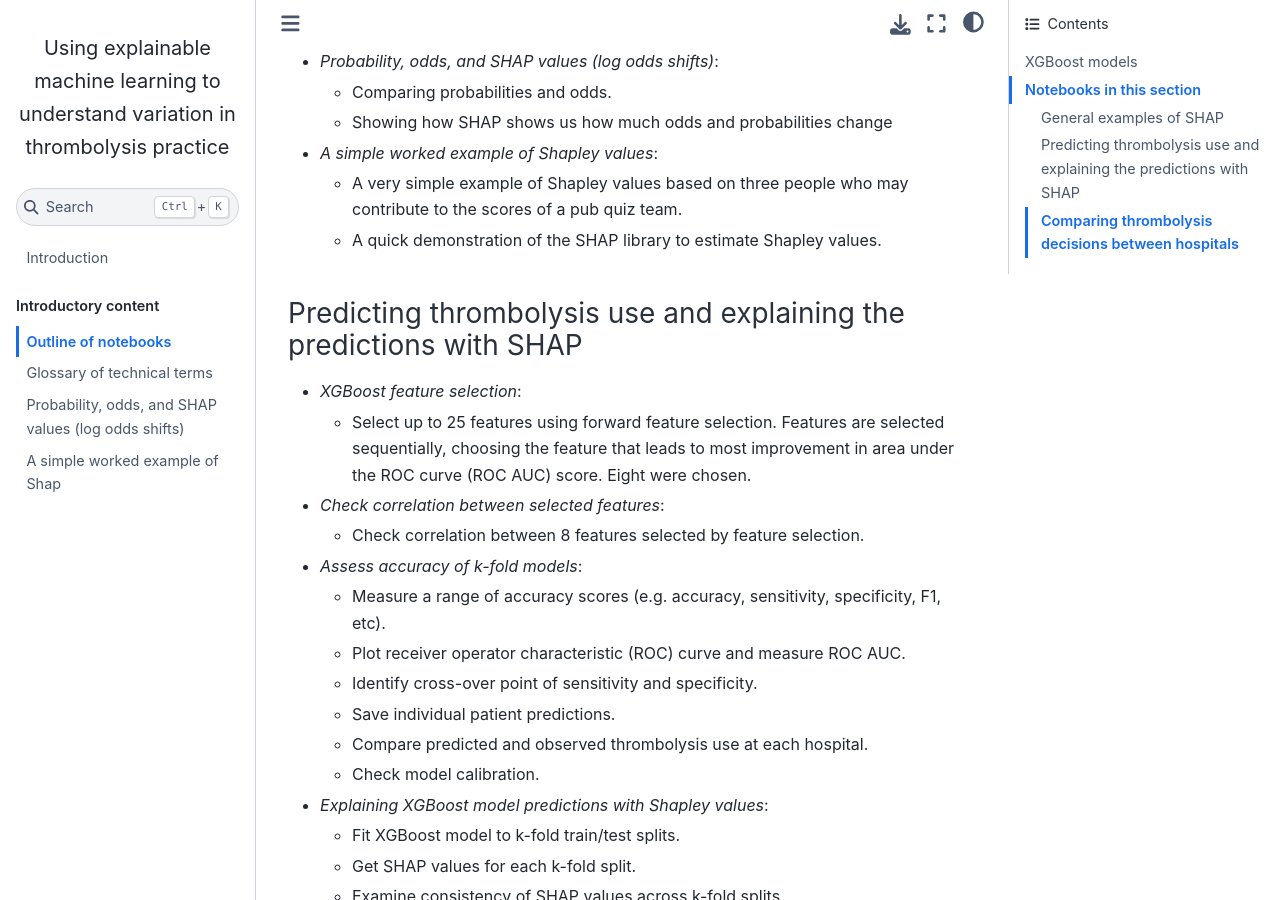
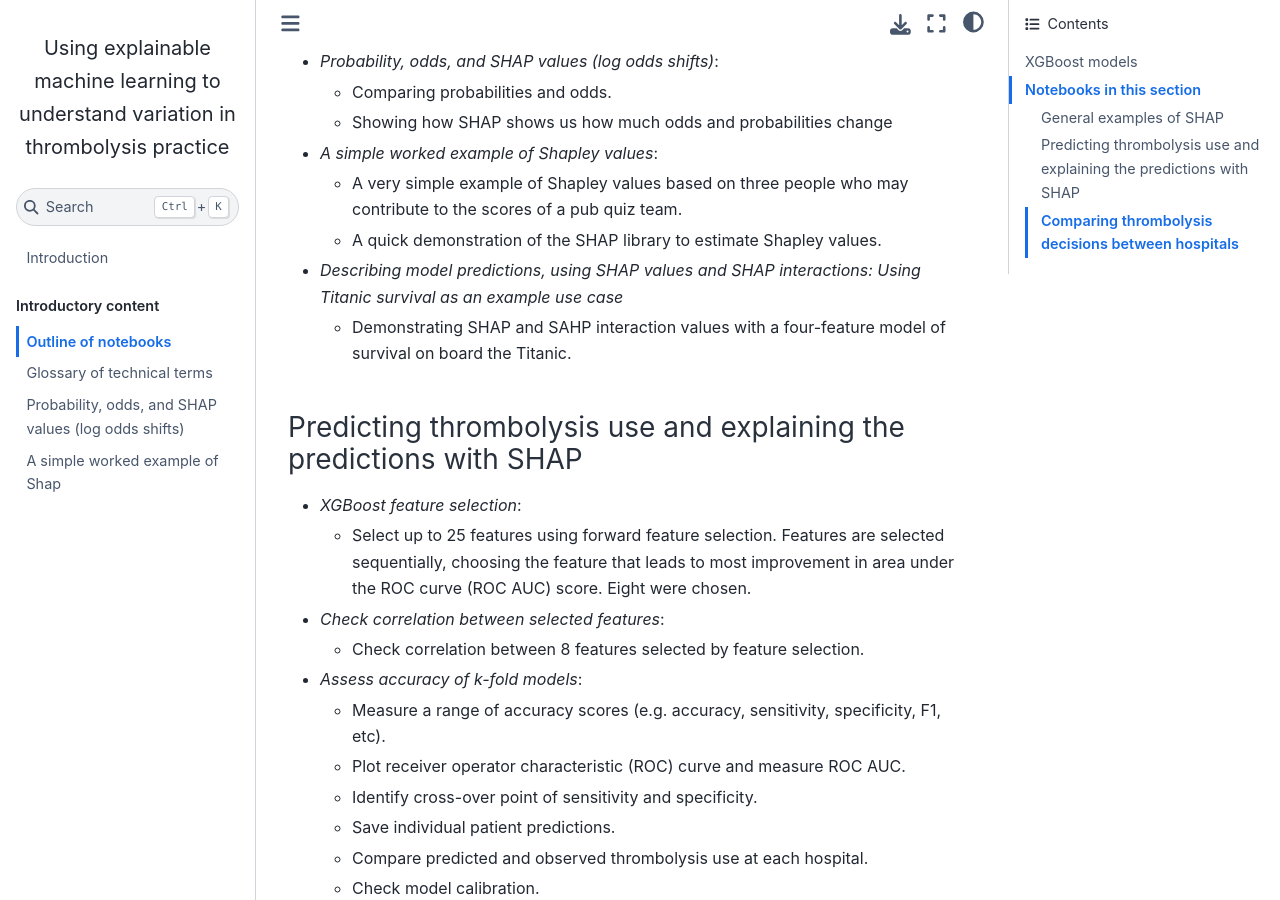
Before and after one commit to samuel-book/samuel_shap_paper_1, a Jupyter Book: the page built from xgb_with_feature_selection/outline.md, in a window 1280 px wide and 900 px high, scrolled down 1215 px. Built offline with Jupyter Book 1.0.4 settings and Sphinx 7.4.7 and the Sphinx Book theme 1.1.4, drawn with Linux system fonts in a browser that asks for light colours; pages that are not in the unit, such as notebooks, are missing from menus.

Commit message:
Update outline to incldue SHAP interactions

```diff
--- a/xgb_with_feature_selection/outline.md
+++ b/xgb_with_feature_selection/outline.md
@@ -41,6 +41,9 @@ More information on the `shap` library, used to estimate Shapley values, may be
 * *A simple worked example of Shapley values*:
     * A very simple example of Shapley values based on three people who may contribute to the scores of a pub quiz team.
     * A quick demonstration of the SHAP library to estimate Shapley values.
+
+* *Describing model predictions, using SHAP values and SHAP interactions: Using Titanic survival as an example use case*
+	* Demonstrating SHAP and SAHP interaction values with a four-feature model of survival on board the Titanic.
 
 ### Predicting thrombolysis use and explaining the predictions with SHAP
 
```
